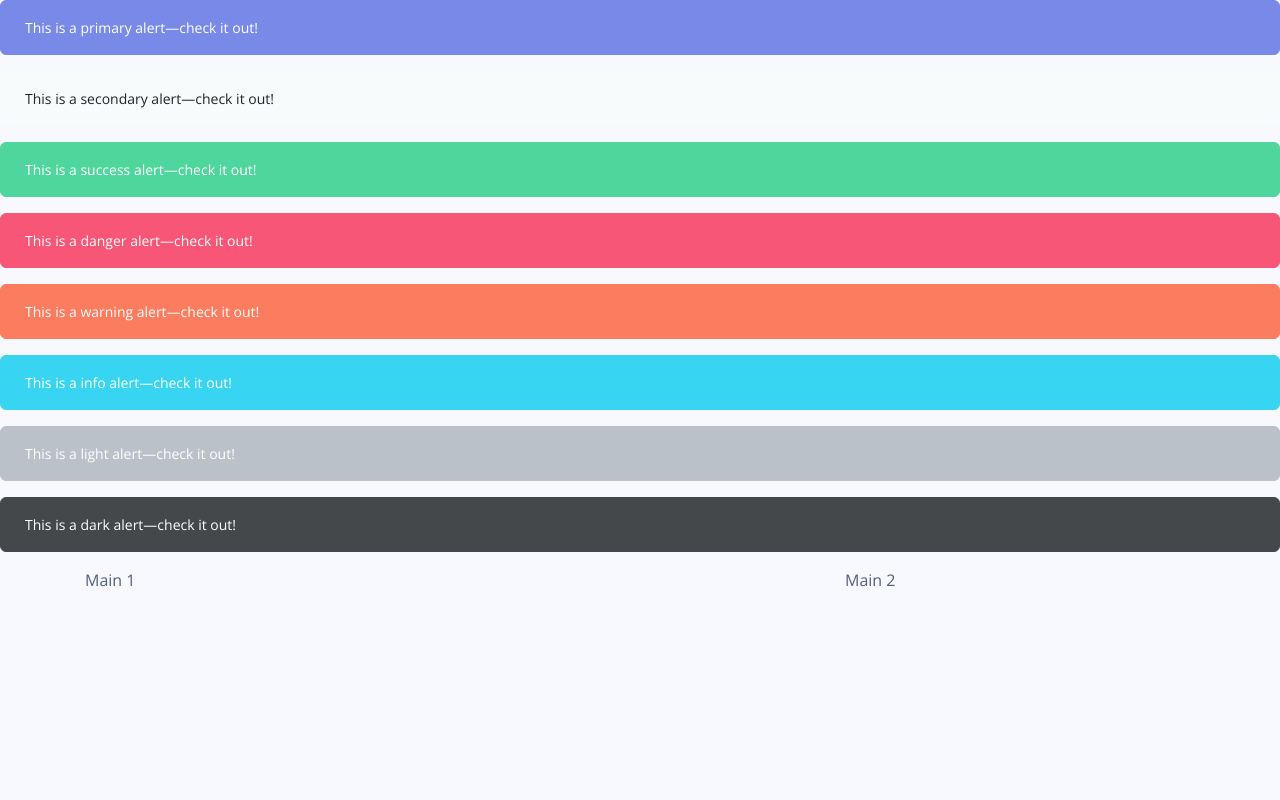
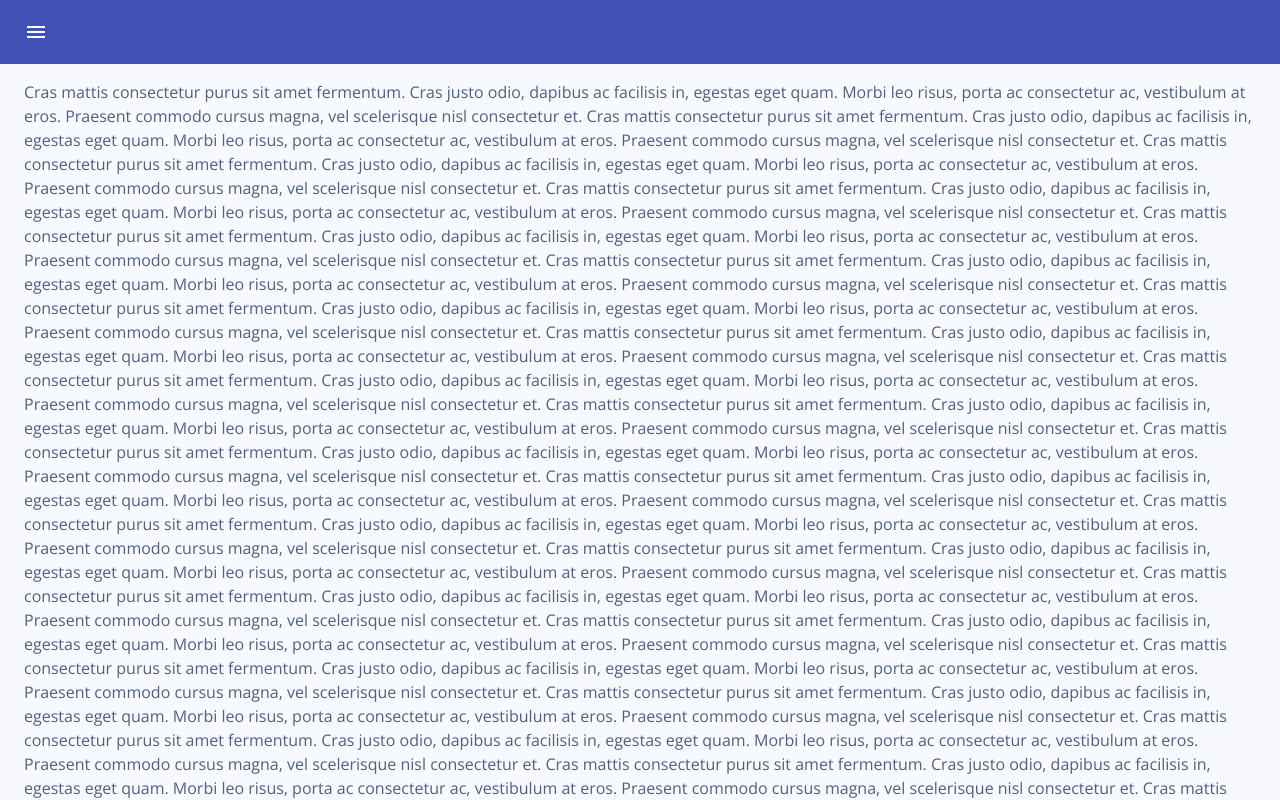
Before and after one commit to quangvinhbee/game-caro-nextjs, a Next.js app: page / in a window 1280 px wide. Shown: the top 800 px of the page. Built offline with nearby package versions, Linux system fonts and the light colour scheme; no server answers.

Commit message:
update menu

```diff
--- /dev/null
+++ b/components/Layout/Layout_Menu.jsx
@@ -0,0 +1,59 @@
+import React from 'react';
+import PropTypes from 'prop-types';
+import AppBar from '@material-ui/core/AppBar';
+import Toolbar from '@material-ui/core/Toolbar';
+import IconButton from '@material-ui/core/IconButton';
+import useScrollTrigger from '@material-ui/core/useScrollTrigger';
+import Box from '@material-ui/core/Box';
+import Container from '@material-ui/core/Container';
+import MenuIcon from '@material-ui/icons/Menu';
+
+function ElevationScroll(props) {
+  const { children, window } = props;
+  const trigger = useScrollTrigger({
+    disableHysteresis: true,
+    threshold: 0,
+    target: window ? window() : undefined,
+  });
+
+  return React.cloneElement(children, {
+    elevation: trigger ? 4 : 0,
+  });
+}
+
+ElevationScroll.propTypes = {
+  children: PropTypes.element.isRequired,
+  /**
+   * Injected by the documentation to work in an iframe.
+   * You won't need it on your project.
+   */
+  window: PropTypes.func,
+};
+
+export default function ElevateAppBar(props) {
+  return (
+    <React.Fragment>
+      <ElevationScroll {...props}>
+        <AppBar>
+          <Toolbar>
+          <IconButton edge="start" color="inherit" aria-label="menu">
+            <MenuIcon />
+          </IconButton>
+          </Toolbar>
+        </AppBar>
+      </ElevationScroll>
+      <Toolbar />
+      <Container>
+        <Box my={2}>
+          {[...new Array(224)]
+            .map(() => `Cras mattis consectetur purus sit amet fermentum.
+            Cras justo odio, dapibus ac facilisis in, egestas eget quam.
+            Morbi leo risus, porta ac consectetur ac, vestibulum at eros.
+            Praesent commodo cursus magna, vel scelerisque nisl consectetur et.`,
+            )
+            .join('\n')}
+        </Box>
+      </Container>
+    </React.Fragment>
+  );
+}
--- a/package.json
+++ b/package.json
@@ -9,6 +9,8 @@
     "heroku-postbuild": "npm run build"
   },
   "dependencies": {
+    "@material-ui/core": "^4.11.1",
+    "@material-ui/icons": "^4.9.1",
     "bootstrap": "^4.5.3",
     "firebase": "^8.1.1",
     "next": "10.0.2",
--- a/pages/index.js
+++ b/pages/index.js
@@ -1,38 +1,12 @@
+import Layout from '../components/layout/Layout'
+import Layout_Menu from '../components/layout/Layout_Menu'
 
-import Container from 'react-bootstrap/Container'
-import Layout from '../components/includes/Layout'
-import Row from 'react-bootstrap/Row'
-import Col from 'react-bootstrap/Col'
-import Alert from 'react-bootstrap/Alert'
-import  '../utils/firebase'
-
-export default function Home() {
-  var show = true
-  const arrr = [
-    'primary',
-    'secondary',
-    'success',
-    'danger',
-    'warning',
-    'info',
-    'light',
-    'dark',
-  ].map((variant, idx) => (
-    <Alert key={idx} variant={variant}>
-      This is a {variant} alert—check it out!
-    </Alert>
-  ));
-
+export default function  Home(props) {
+  Layout_Menu
   return (
     <>
-      {arrr}
       <Layout title="Xin chào!"></Layout>
-      <Container fluid="md">
-        <Row>
-          <Col>Main 1</Col>
-          <Col xs={4}>Main 2</Col>
-        </Row>
-      </Container>
-    </>
+      <Layout_Menu></Layout_Menu>
+     </>
   )
 }
```
Also changed, not shown: pages/users/[id].js (+2 -7 lines), components/Layout/Cells.jsx (added), components/Layout/Home.jsx (added), components/Layout/Layout.jsx (renamed from components/includes/Layout.jsx), components/Layout/Rows.jsx (added), components/Layout/Table.jsx (added), 1 other file (tests, documents, lock files or other folders).
